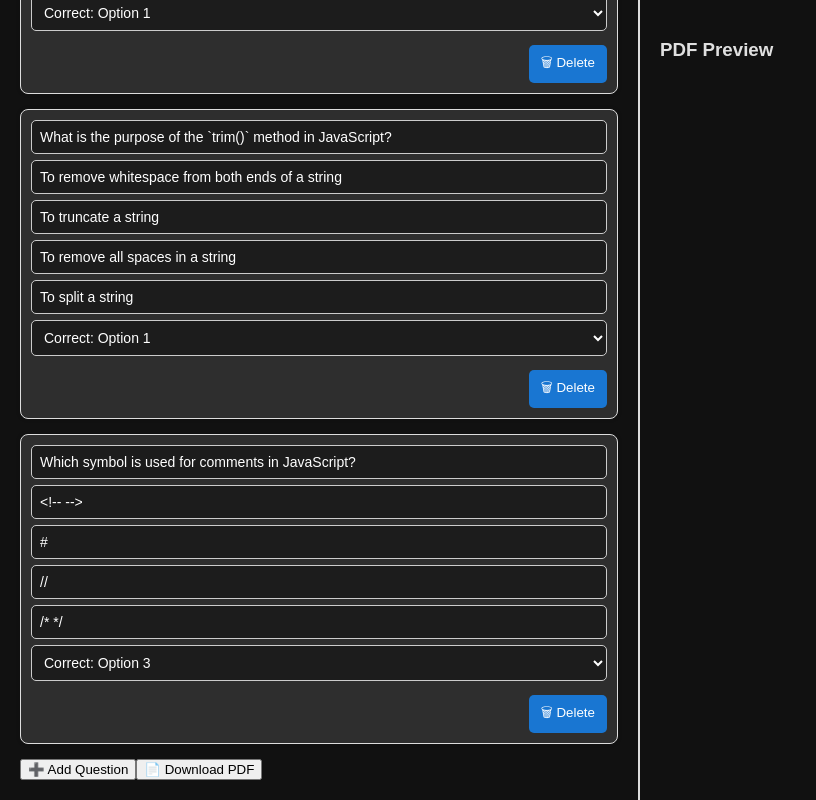
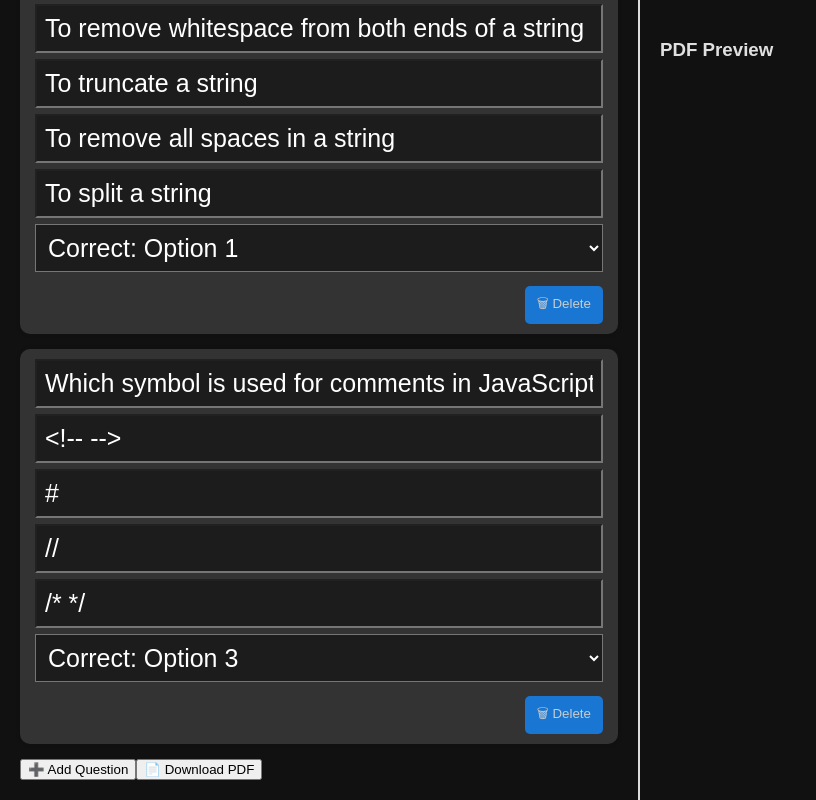
Before and after one commit to sourabh575/Hackatohon-project, a React (Vite) app: page /pdf in a window 1280 px wide. Shown: the whole page, without its empty margins (0-816 px from the left). Built offline with nearby package versions, Linux system fonts and the light colour scheme.

Commit message:
third commit

```diff
--- a/src/Article_C.jsx
+++ b/src/Article_C.jsx
@@ -1,22 +1,29 @@
 import { useState } from "react";
 import "./CSS/Article.css";
-import topicsInfo from "./DATA/C"
+import topicsInfo from "./DATA/C";
+
 function Article() {
-  const [selectedTopic, setSelectedTopic] = useState("datatype");
+  const [selectedIndex, setSelectedIndex] = useState(0);
 
-  const selectedTopicInfo = topicsInfo.find((topic) => topic.topic === selectedTopic);
+  const selectedTopicInfo = topicsInfo[selectedIndex];
+
+  const handleNext = () => {
+    if (selectedIndex < topicsInfo.length - 1) {
+      setSelectedIndex(selectedIndex + 1);
+    }
+  };
 
   return (
     <div className="article-container">
-      {/* side content yaha dikhega*/}
+      {/* Side content */}
       <div className="contents">
         <h2>Contents</h2>
         <ul>
-          {topicsInfo.map((topic) => (
+          {topicsInfo.map((topic, index) => (
             <li
               key={topic.topic}
-              className={selectedTopic === topic.topic ? "active" : ""}
-              onClick={() => setSelectedTopic(topic.topic)}
+              className={selectedIndex === index ? "active" : ""}
+              onClick={() => setSelectedIndex(index)}
             >
               {topic.topic}
             </li>
@@ -24,9 +31,19 @@
         </ul>
       </div>
 
+      {/* Main content */}
       <div className="content-display">
         <h1>{selectedTopicInfo.topic}</h1>
         <p>{selectedTopicInfo.info}</p>
+
+        {/* Next Button */}
+        <button
+          className="next-button"
+          onClick={handleNext}
+          disabled={selectedIndex === topicsInfo.length - 1}
+        >
+          Next
+        </button>
       </div>
     </div>
   );
--- a/src/CSS/Quiz.css
+++ b/src/CSS/Quiz.css
@@ -117,4 +117,5 @@
   font-size: 1em;
   line-height: 1.6;
   color: #ccc;
+
 }
--- a/src/Pdf.css
+++ b/src/Pdf.css
@@ -23,12 +23,25 @@
   background-color: #111111;
 }
 
+.indicator {
+  width: 14px;
+  height: 14px;
+  border-radius: 50%;
+  margin-right: 8px;
+}
+
+
 .card {
-  border: 1px solid #ddd;
-  border-radius: 8px;
-  padding: 10px;
+  color: #ccc;
+  border: none;
+  align-items: center;
+  border-radius: 10px;
+  padding: 10px 15px;
   margin-bottom: 15px;
-  background: #2e2e2e;
+  cursor: pointer;
+  font-size: 1em;
+  text-align: left;
+  background-color: #333;
   box-shadow: 0 0 5px rgba(0, 0, 0, 0.1);
 }
 
@@ -38,9 +51,7 @@
   width: 100%;
   margin-bottom: 6px;
   padding: 8px;
-  font-size: 14px;
-  border: 1px solid #ccc;
-  border-radius: 5px;
+  font-size: 25px;
   background-color: #1c1c1c;
   box-sizing: border-box;
 }
@@ -54,7 +65,7 @@
   padding: 8px 12px;
   border: none;
   background-color: #1976d2;
-  color: white;
+  color: #ccc;
   border-radius: 5px;
   cursor: pointer;
 }
```
